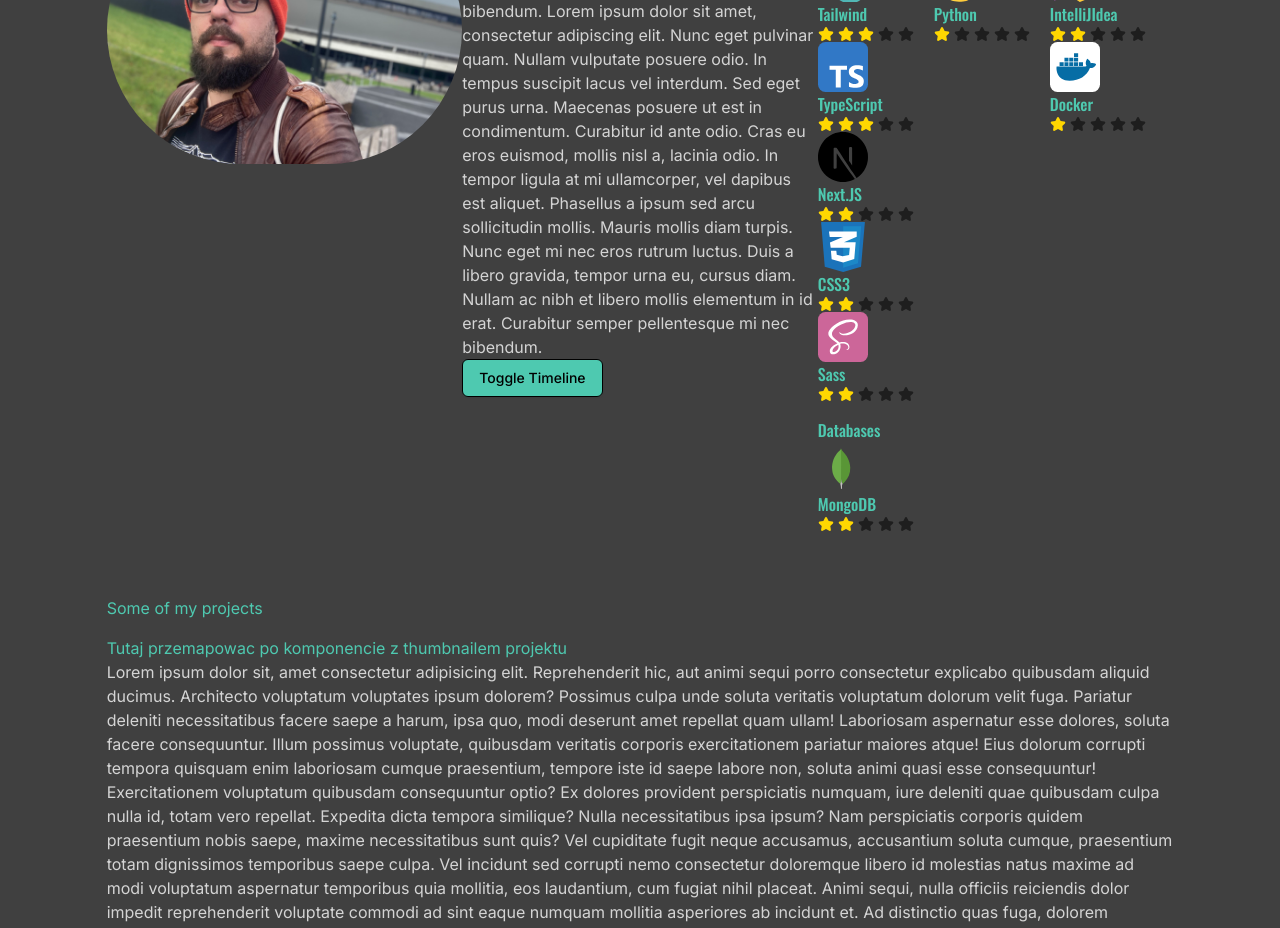
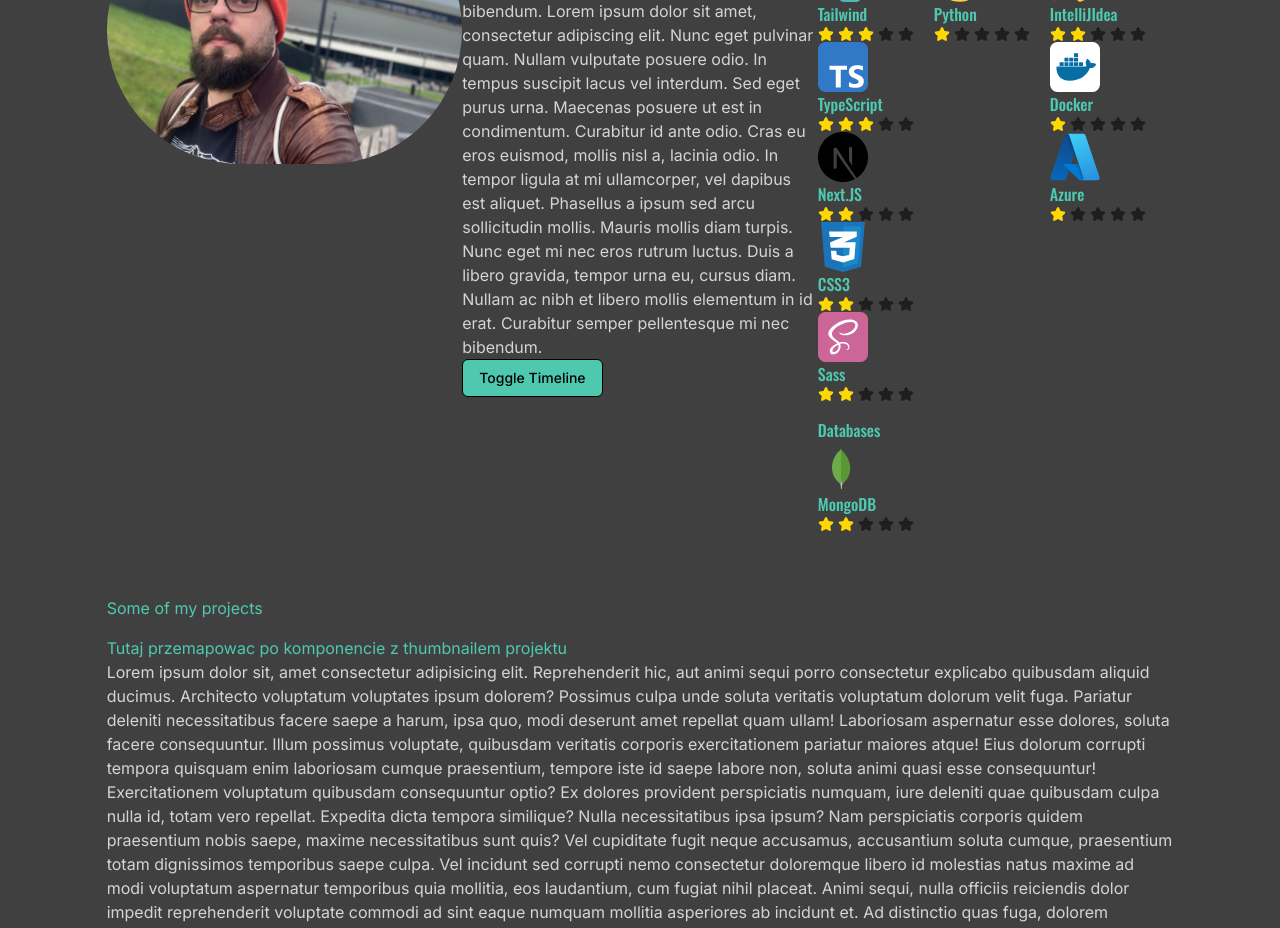
Before and after one commit to mnikel/mysite, a Next.js app in the folder my-site/: page /home in a window 1280 px wide. Shown: the part 960-1888 px from the top of the page. Built offline with nearby package versions, Linux system fonts and the light colour scheme.

Commit message:
added azure to stack

```diff
--- /dev/null
+++ b/my-site/src/app/icons/azure.tsx
@@ -0,0 +1,76 @@
+import React from "react";
+
+interface AzureProps {
+  className?: string;
+}
+
+export const Azure: React.FC<AzureProps> = ({ className }) => (
+  <svg
+    viewBox="0 0 128 128"
+    xmlns="http://www.w3.org/2000/svg"
+    height="50"
+    width="50"
+  >
+    <defs>
+      <linearGradient
+        id="azure-original-a"
+        x1="60.919"
+        y1="9.602"
+        x2="18.667"
+        y2="134.423"
+        gradientUnits="userSpaceOnUse"
+      >
+        <stop stop-color="#114A8B" />
+        <stop offset="1" stop-color="#0669BC" />
+      </linearGradient>
+      <linearGradient
+        id="azure-original-b"
+        x1="74.117"
+        y1="67.772"
+        x2="64.344"
+        y2="71.076"
+        gradientUnits="userSpaceOnUse"
+      >
+        <stop stop-opacity=".3" />
+        <stop offset=".071" stop-opacity=".2" />
+        <stop offset=".321" stop-opacity=".1" />
+        <stop offset=".623" stop-opacity=".05" />
+        <stop offset="1" stop-opacity="0" />
+      </linearGradient>
+      <linearGradient
+        id="azure-original-c"
+        x1="68.742"
+        y1="5.961"
+        x2="115.122"
+        y2="129.525"
+        gradientUnits="userSpaceOnUse"
+      >
+        <stop stop-color="#3CCBF4" />
+        <stop offset="1" stop-color="#2892DF" />
+      </linearGradient>
+    </defs>
+    <path
+      className="change_on_hover"
+      d="M46.09.002h40.685L44.541 125.137a6.485 6.485 0 01-6.146 4.413H6.733a6.482 6.482 0 01-5.262-2.699 6.474 6.474 0 01-.876-5.848L39.944 4.414A6.488 6.488 0 0146.09 0z"
+      fill="url(#azure-original-a)"
+      transform="translate(.587 4.468) scale(.91904)"
+    />
+    <path
+      className="change_on_hover"
+      d="M97.28 81.607H37.987a2.743 2.743 0 00-1.874 4.751l38.1 35.562a5.991 5.991 0 004.087 1.61h33.574z"
+      fill="#0078d4"
+    />
+    <path
+      className="change_on_hover"
+      d="M46.09.002A6.434 6.434 0 0039.93 4.5L.644 120.897a6.469 6.469 0 006.106 8.653h32.48a6.942 6.942 0 005.328-4.531l7.834-23.089 27.985 26.101a6.618 6.618 0 004.165 1.519h36.396l-15.963-45.616-46.533.011L86.922.002z"
+      fill="url(#azure-original-b)"
+      transform="translate(.587 4.468) scale(.91904)"
+    />
+    <path
+      className="change_on_hover"
+      d="M98.055 4.408A6.476 6.476 0 0091.917.002H46.575a6.478 6.478 0 016.137 4.406l39.35 116.594a6.476 6.476 0 01-6.137 8.55h45.344a6.48 6.48 0 006.136-8.55z"
+      fill="url(#azure-original-c)"
+      transform="translate(.587 4.468) scale(.91904)"
+    />
+  </svg>
+);
--- a/my-site/src/app/icons/index.tsx
+++ b/my-site/src/app/icons/index.tsx
@@ -23,3 +23,4 @@ export * from './typescript';
 export * from './vsc';
 export * from './express';
 export * from './nest';
+export * from './azure';
--- a/my-site/src/components/TechnologyStack/TechnologyStack.tsx
+++ b/my-site/src/components/TechnologyStack/TechnologyStack.tsx
@@ -37,6 +37,7 @@ const categories = [
       { Icon: Icons.Git, title: homeData.git, rating: 3 },
       { Icon: Icons.Intellij, title: homeData.intellij, rating: 2 },
       { Icon: Icons.Docker, title: homeData.docker, rating: 1 },
+      { Icon: Icons.Azure, title: homeData.azure, rating: 1 },
     ],
   },
   {
--- a/my-site/src/components/data/data.tsx
+++ b/my-site/src/components/data/data.tsx
@@ -63,7 +63,8 @@ export const homeData = {
   typescript: "TypeScript",
   vsc: "Visual Studio Code",
   express: "Express.JS",
-  nest: "Nest.JS"
+  nest: "Nest.JS",
+  azure: "Azure"
 };
 
 export const ResumeData = [
```
